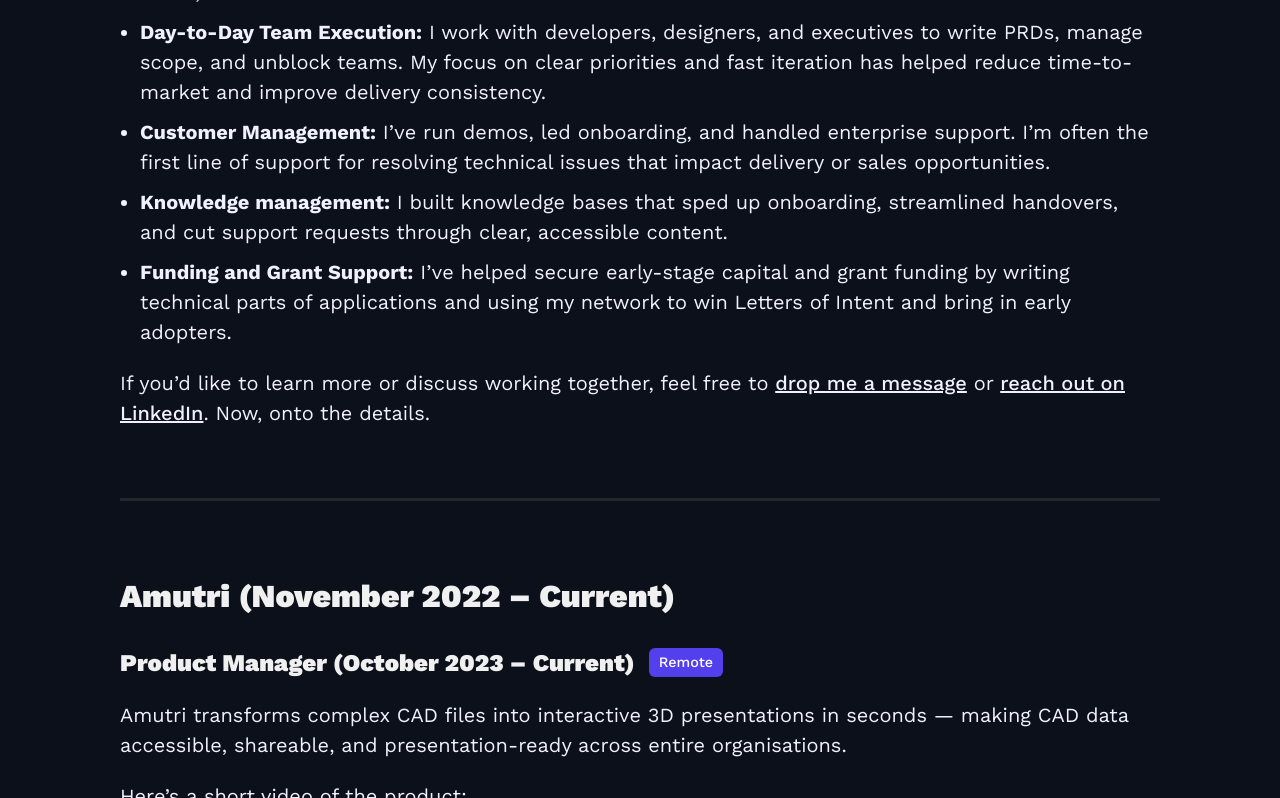
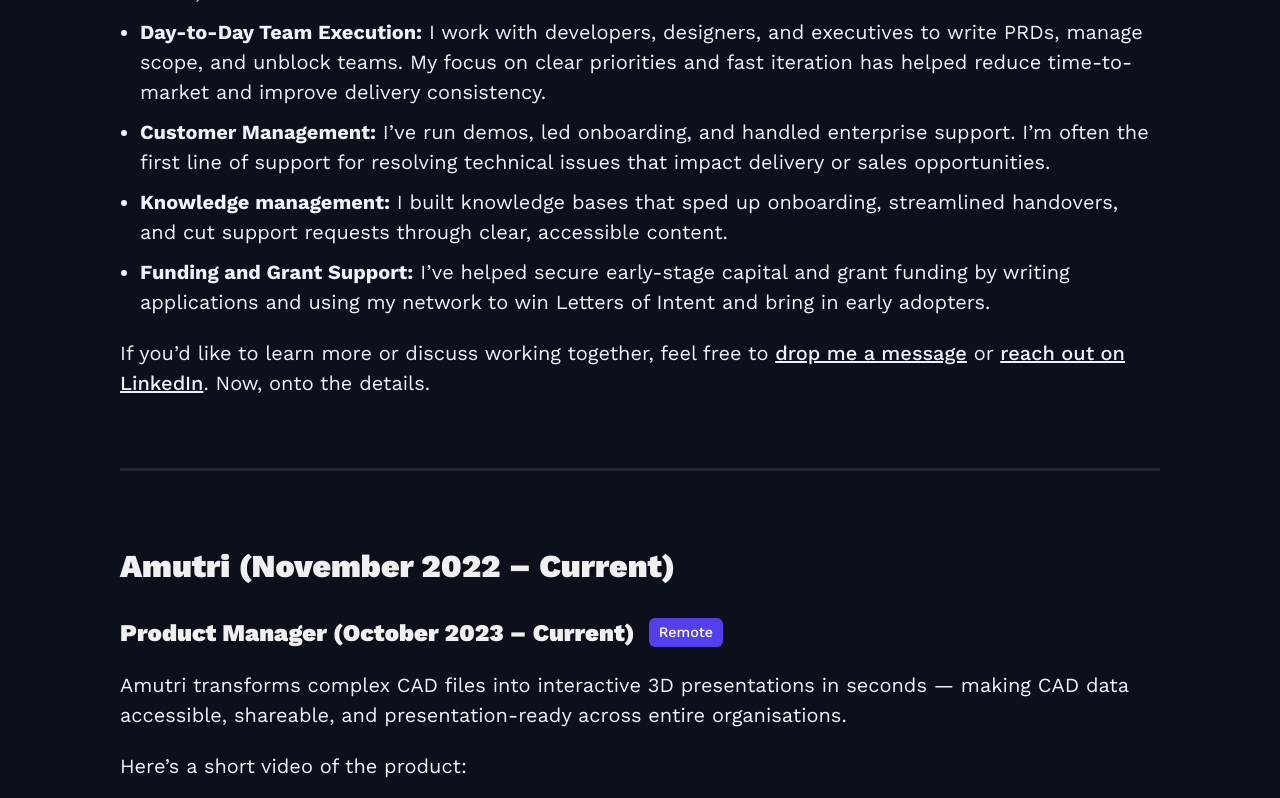
Before and after one commit to mkishi1221/mkishi1221.github.io, a Jekyll site: the page built from index.html, in a window 1280 px wide and 900 px high, scrolled down 1561 px, cut to the strip 0-798 px from the top of the window. Built offline with Jekyll 4.4.1, drawn with Linux system fonts in a browser that asks for light colours; nearby versions of some CDN libraries.

Commit message:
Update CV

```diff
--- a/_includes/cv.md
+++ b/_includes/cv.md
@@ -16,7 +16,7 @@
 - **Day-to-Day Team Execution:** I work with developers, designers, and executives to write PRDs, manage scope, and unblock teams. My focus on clear priorities and fast iteration has helped reduce time-to-market and improve delivery consistency.
 - **Customer Management:** I’ve run demos, led onboarding, and handled enterprise support. I’m often the first line of support for resolving technical issues that impact delivery or sales opportunities.
 - **Knowledge management:** I built knowledge bases that sped up onboarding, streamlined handovers, and cut support requests through clear, accessible content.
-- **Funding and Grant Support:** I’ve helped secure early-stage capital and grant funding by writing technical parts of applications and using my network to win Letters of Intent and bring in early adopters.
+- **Funding and Grant Support:** I’ve helped secure early-stage capital and grant funding by writing applications and using my network to win Letters of Intent and bring in early adopters.
 
 If you'd like to learn more or discuss working together, feel free to [drop me a message](/contact){: .cv_link target="_blank" } or [reach out on LinkedIn](https://www.linkedin.com/in/mkishi/){: .cv_link target="_blank" }. Now, onto the details.
 
```
